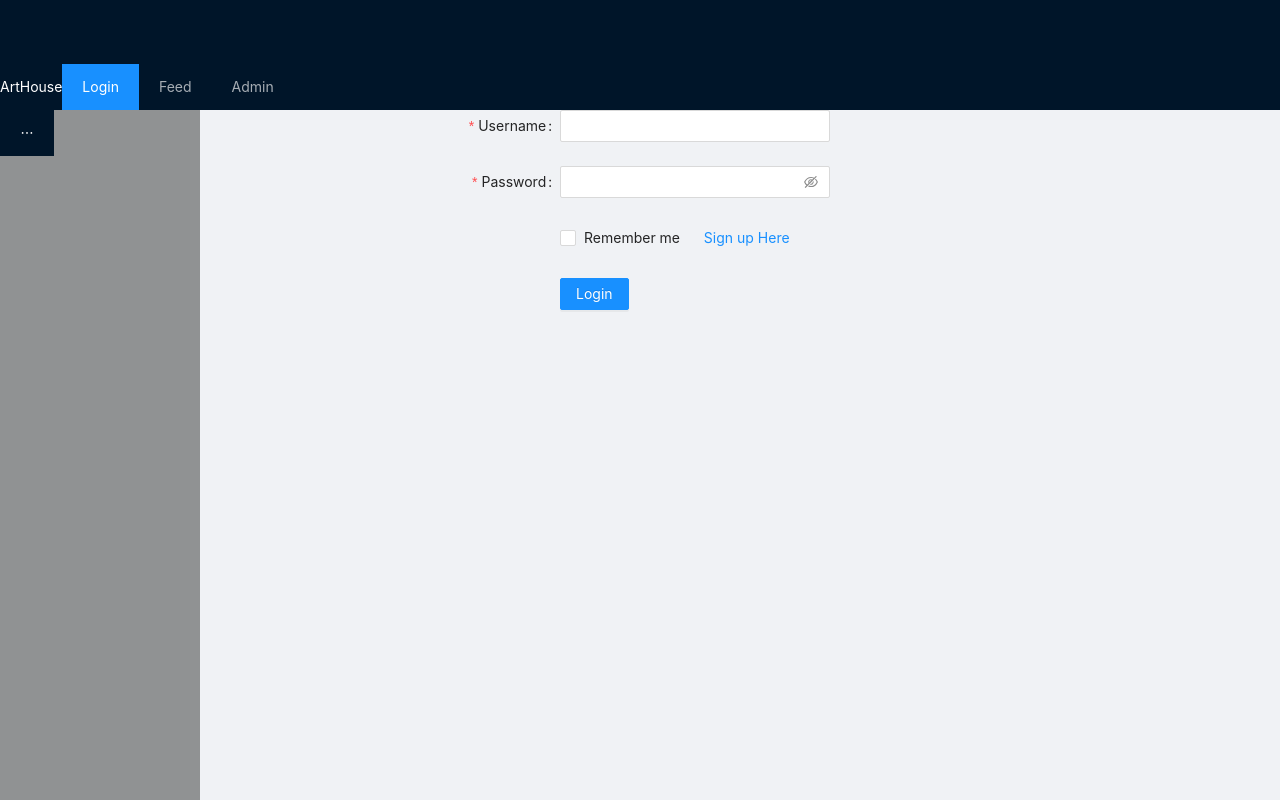
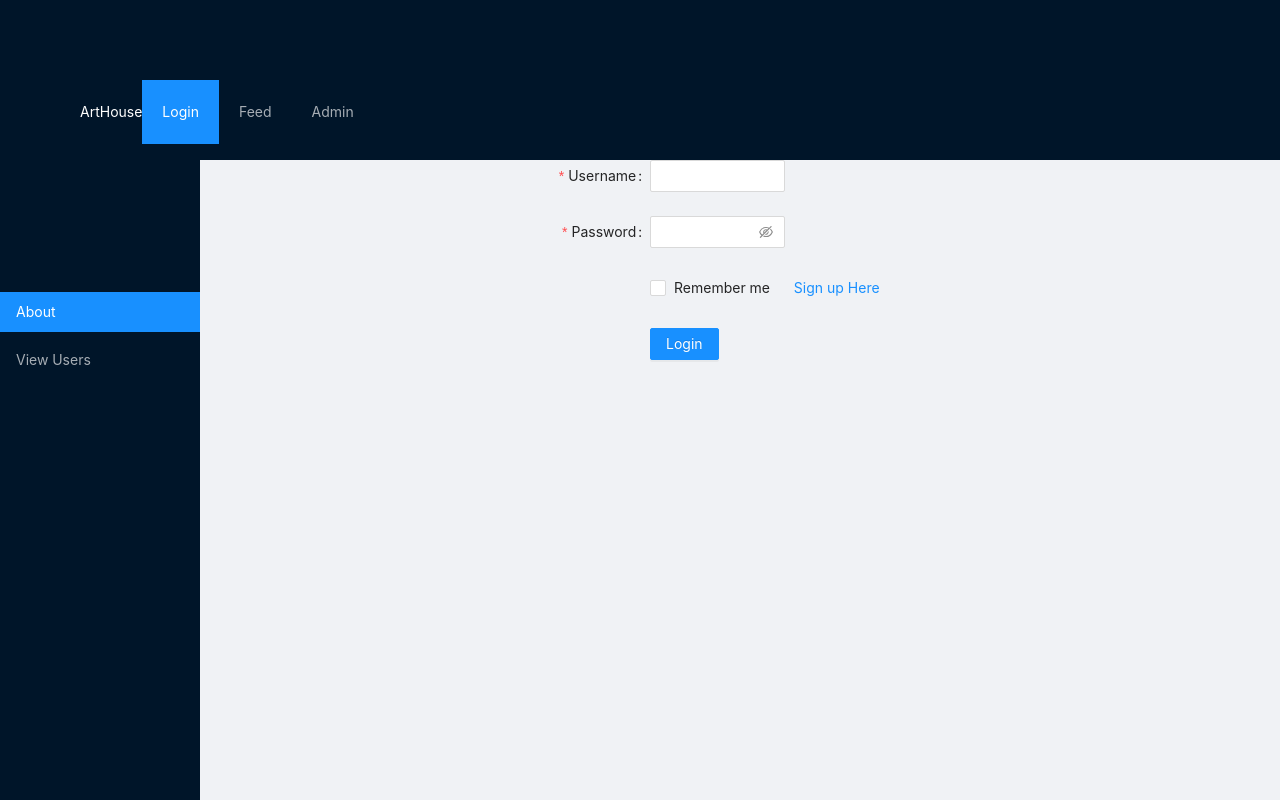
Before and after one commit to AyannaAziz/ArtHouse-App, a React (Create React App) app in the folder client/: page /signup in a window 1280 px wide. Both pictures are taken after a click on the item "Login". Shown: the top 800 px of the page. Built offline with nearby package versions, Linux system fonts and the light colour scheme.

Commit message:
realigned login page

```diff
--- a/client/src/MainFrame.jsx
+++ b/client/src/MainFrame.jsx
@@ -10,12 +10,12 @@ import Demo from './containers/SignUp/Demo';
 
 import { Row, Col } from 'antd';
 
-const SideNavStyling = {
-  backgroundColor: "rgba(0, 0, 0, 0.4)",
-  width: "80%",
-  height: "1000px",
-  display: "flex",
-};
+// const SideNavStyling = {
+//   backgroundColor: "rgba(0, 0, 0, 0.4)",
+//   width: "80%",
+//   height: "1000px",
+//   display: "flex",
+// };
 
 // const NavStyling = {
 //   backgroundColor: "rgba(0, 0, 0, 0.4)",
@@ -29,16 +29,18 @@ const MainFrame = () => {
   return (
     <Router>
     <Layout>
-      <Header></Header>
-      <NavBar />
+      <Header style={{padding: "5rem"}} > <NavBar /></Header>
+
       <Layout>
-        <Sider style={SideNavStyling}>
+        <Sider >
           <SideNav />
         </Sider>
-        <Content>
+        <Content style={{height:"100vh"}}>
         <Switch>
         <Route path="/login">
+        <Col span={12} offset={6}>
           <Login/>
+          </Col>
         </Route>
         <Route path="/feed">
         <Col span={12} offset={6}>  <Feed /></Col>
--- a/client/src/components/SideNavBar/SideNav.jsx
+++ b/client/src/components/SideNavBar/SideNav.jsx
@@ -11,7 +11,7 @@ import { Layout, Menu, Breadcrumb, Row, Col } from "antd";
 
 const SideNav = () => {
   return (
-    <Menu theme="dark" mode="horizontal" defaultSelectedKeys={["1"]}>
+    <Menu theme="dark" mode="vertical" defaultSelectedKeys={["1"]} style={{paddingTop: "8rem"}}>
       <Menu.Item key="1">
         <Link to="/login">About</Link>
       </Menu.Item>
```
Also changed, not shown: client/src/components/NavBar/NavBar.jsx (+3 -8 lines).
